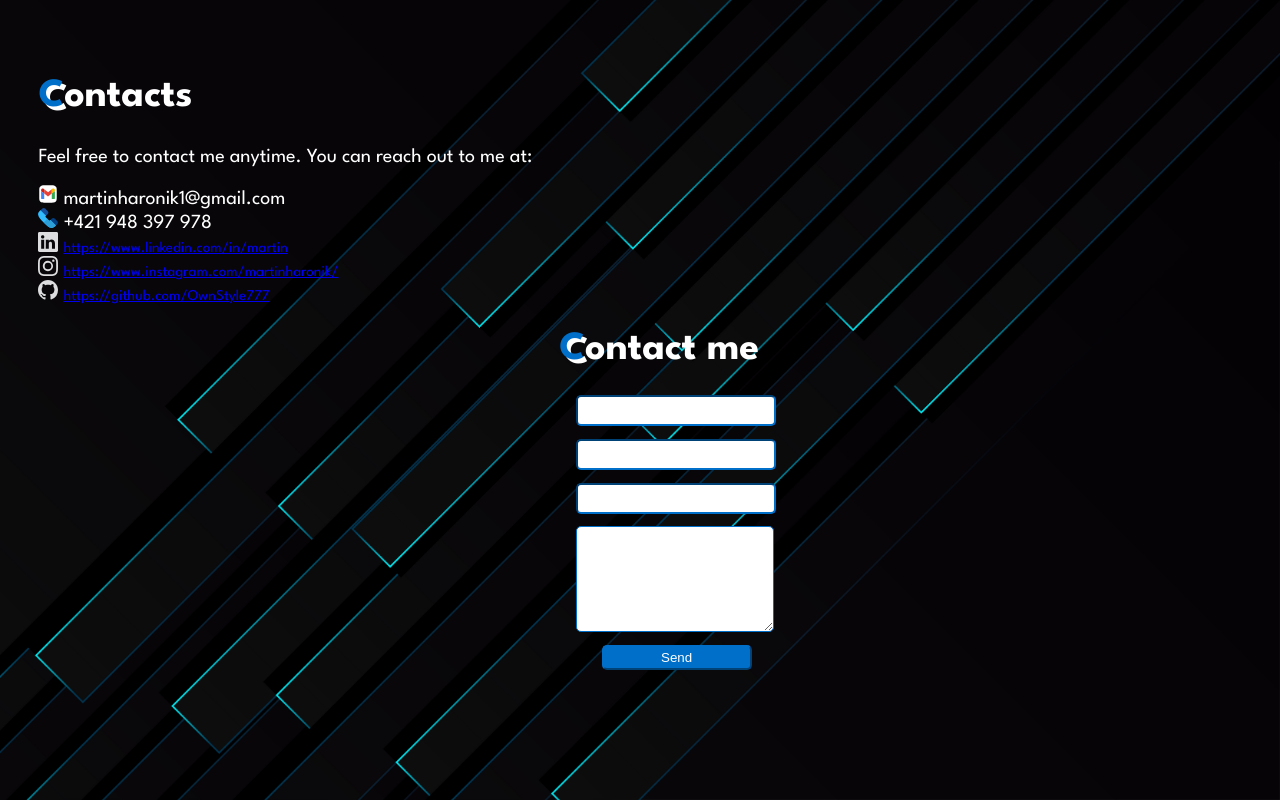
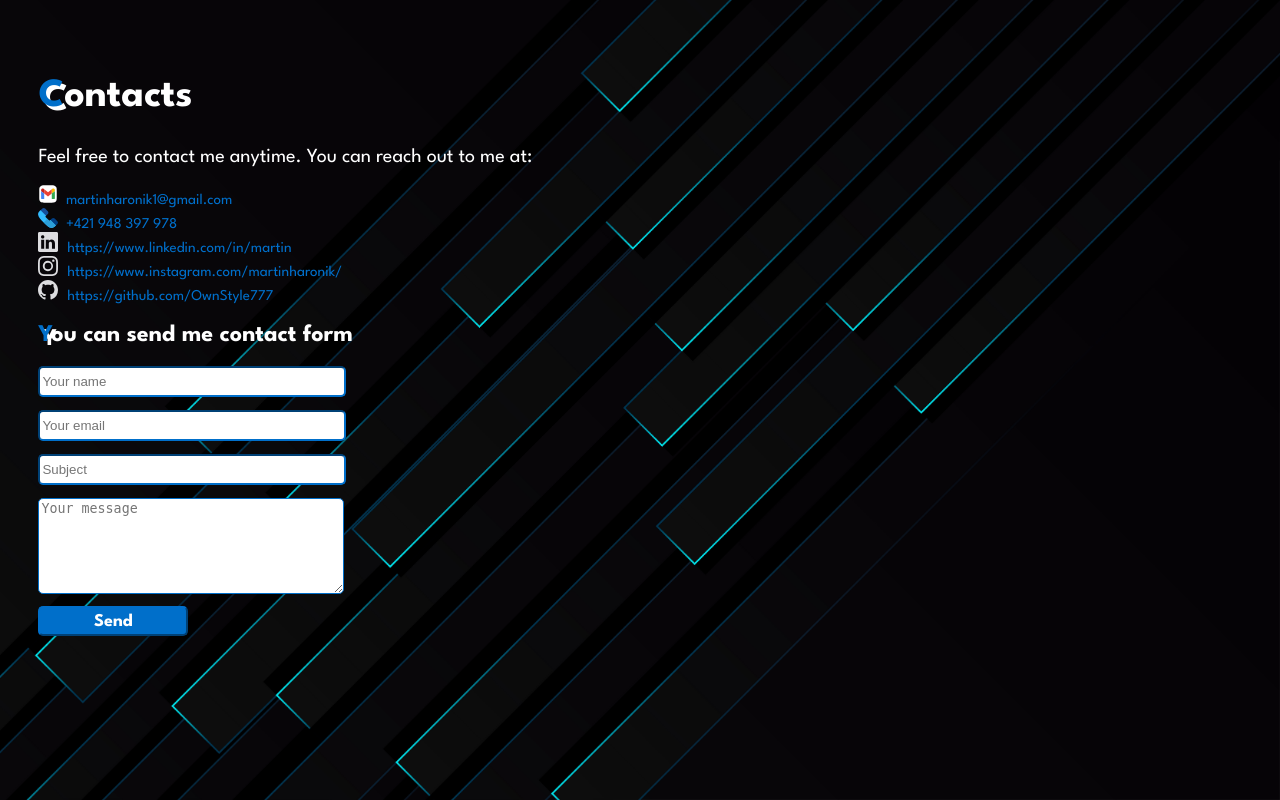
Before and after one commit to OwnStyle777/myPorfolioPage, a PHP site: page /contacts.html in a window 1280 px wide. Run offline with PHP 8.4, Linux system fonts and the light colour scheme.

Commit message:
change styles for contact form and add translation of from to script js

```diff
--- a/myPortfolio/contacts.html
+++ b/myPortfolio/contacts.html
@@ -26,41 +26,46 @@
             <p class="textParMyProjects"><span id="contactsText">
                     Feel free to contact me anytime. You can reach out to me at:<br><br>
                 </span>
-                <svg class="svgIcon">
-                    <use xlink:href="icons.svg#gmail" />
-                </svg> martinharonik1@gmail.com<br>
-                <svg class="svgIcon">
-                    <use xlink:href="icons.svg#phone" />
-                </svg> +421 948 397 978 <br>
+                <a href="mailto:martinharonik1@gmail.com" class="anchorSize">
+                    <svg class="svgIcon">
+                      <use xlink:href="icons.svg#gmail" />
+                    </svg> &nbsp;martinharonik1@gmail.com
+                  </a><br>
+                <a href="tel:+421948397978" class="anchorSize">
+                    <svg class="svgIcon">
+                      <use xlink:href="icons.svg#phone" />
+                    </svg> &nbsp;+421 948 397 978
+                  </a><br>
                 <a href="https://www.linkedin.com/in/martin-h%C3%A1ron%C3%ADk/" target="blank">
                     <svg class="svgIcon">
                         <use xlink:href="icons.svg#linkedin" />
                     </svg></a> <a href="https://www.linkedin.com/in/martin-h%C3%A1ron%C3%ADk/"
-                    class="anchorSize">https://www.linkedin.com/in/martin</a><br>
+                    class="anchorSize"> &nbsp;https://www.linkedin.com/in/martin</a><br>
                 <a href="https://www.instagram.com/martinharonik/" target="blank">
                     <svg class="svgIcon">
                         <use xlink:href="icons.svg#instagram" />
                     </svg></a> <a href="https://www.instagram.com/martinharonik/"
-                    class="anchorSize">https://www.instagram.com/martinharonik/</a><br>
+                    class="anchorSize"> &nbsp;https://www.instagram.com/martinharonik/</a><br>
                 <a href="https://github.com/OwnStyle777" target="blank">
                     <svg class="svgIcon">
                         <use xlink:href="icons.svg#gitHub" />
                     </svg></a> <a href="https://github.com/OwnStyle777"
-                    class="anchorSize">https://github.com/OwnStyle777</a><br>
+                    class="anchorSize"> &nbsp;https://github.com/OwnStyle777</a><br>
 
             </p>
         </section>
-       <div class="background">
-        <h1 class="textPar1" id="contactsHeading" style="text-align: center;"><span class="blueText">C</span>ontact me</h1>
+    <section id="contactForm">
+        <h2 id="contactsHeading" style="padding-left: 3%;"><span class="blueText">Y</span>ou can send me contact form</h2>
         <div class="iconContainer">
-        <input class="inputStyles"></input>
-        <input class="inputStyles"></input>
-        <input class="inputStyles"></input>
-        <textarea class="inputStyles" style="height: 100px;"></textarea>
-        <button class="buttonStyle">Send</button>
+            <form action="https://formspree.io/f/mvoebwdj" method="POST">
+                <input class="inputStyles" type="text" name="name" placeholder="Your name" required>
+                <input class="inputStyles" type="email" name="_replyto" placeholder="Your email" required>
+                <input class="inputStyles" type="text" name="_subject" placeholder="Subject">
+                <textarea class="inputStyles" name="message" style="height: 90px;" placeholder="Your message" required></textarea>
+                <button class="buttonStyle" type="submit">Send</button>
+    </form>
         </div>
-       </div>
-
+    </section>
     </div>
     <br>
     <br>
--- a/myPortfolio/index.css
+++ b/myPortfolio/index.css
@@ -326,21 +326,6 @@ body{
   z-index: 9999;
   transition: opacity 0.5s;
 }
-#loading-screen1 {
-  position: fixed;
-  top: 0;
-  left: 0;
-  width: 100%;
-  height: 100%;
-  background-color: #000000;
-  display: flex;
-  justify-content: center;
-  align-items: center;
-  z-index: 9999;
-  transition: opacity 0.5s;
-}
-
-
 .loading-icon {
   width: 50px;
   height: 50px;
@@ -358,21 +343,42 @@ body{
 
 
 .inputStyles{
-  width: 15%;
+  width: 300px;
  margin-bottom: 1%;
   height: 25px;
-  margin-left: 45%;
+  margin-left: 3%;
   border-color: #006fca;
   border-radius: 5px 5px 5px 5px;
+  display: block;
 }
 
 .buttonStyle{
+  display: block;
   width: 150px;
   margin-bottom: 1%;
-   height: 25px;
-   margin-left: 47%;
+  margin-left: 3%;
+   height: 30px;
+   font-family: "League Spartan", sans-serif;
+   font-size: large;
+   font-weight: 700;
    border-color: #006fca;
    color: #ffffff;
    background-color: #006fca;
    border-radius: 5px 5px 5px 5px;
+
+
 }
+.buttonStyle:hover{
+
+  background-color: #00186e;
+  cursor: pointer;
+  transform: scale(1.1);
+  transition: transform 0.3s ease;
+  display: inline-block;
+
+}
+
+a {
+  text-decoration: none;
+  color: #006fca;
+}
--- a/myPortfolio/scripts.js
+++ b/myPortfolio/scripts.js
@@ -129,8 +129,20 @@ function changeLanguage() {
             // Zmena jazyka pre sekciu "contacts"
             var  contactsHeading = document.getElementById("contactsHeading");
             var  contactsText = document.getElementById("contactsText");
+            var contactForm = document.getElementById("contactForm");
             contactsHeading.innerHTML = "<span class='blueText'>K</span>ontakty</h1>";
-            contactsText.innerHTML = "Neváhajte ma kedykoľvek kontaktovať.:<br><br>"
+            contactsText.innerHTML = "Neváhajte ma kedykoľvek kontaktovať.<br><br>"
+            contactForm.innerHTML = `<h2 id="contactsHeading" style="padding-left: 3%;"><span class="blueText">M</span>ôžeš mi poslať kontaktný formulár</h2>
+            <div class="iconContainer">
+                <form action="https://formspree.io/f/mvoebwdj" method="POST">
+                    <input class="inputStyles" type="text" name="name" placeholder="Meno" required>
+                    <input class="inputStyles" type="email" name="_replyto" placeholder="Email" required>
+                    <input class="inputStyles" type="text" name="_subject" placeholder="Predmet">
+                    <textarea class="inputStyles" name="message" style="height: 90px;" placeholder="Tvoja správa" required></textarea>
+                    <button class="buttonStyle" type="submit">Poslať</button>
+        </form>
+            </div>`
+
 
             break;
         case "myProjects":
@@ -251,8 +263,19 @@ switch (activeSection) {
         // Zmena jazyka pre sekciu "contacts"
         var  contactsHeading = document.getElementById("contactsHeading");
         var  contactsText = document.getElementById("contactsText");
+        var contactForm = document.getElementById("contactForm");
         contactsHeading.innerHTML = "<span class='blueText'>C</span>ontacts</h1>";
         contactsText.innerHTML = "Feel free to contact me anytime. You can reach out to me at:<br><br>"
+        contactForm.innerHTML =`<h2 id="contactsHeading" style="padding-left: 3%;"><span class="blueText">Y</span>ou can send me contact form</h2>
+        <div class="iconContainer">
+            <form action="https://formspree.io/f/mvoebwdj" method="POST">
+                <input class="inputStyles" type="text" name="name" placeholder="Your name" required>
+                <input class="inputStyles" type="email" name="_replyto" placeholder="Your email" required>
+                <input class="inputStyles" type="text" name="_subject" placeholder="Subject">
+                <textarea class="inputStyles" name="message" style="height: 90px;" placeholder="Your message" required></textarea>
+                <button class="buttonStyle" type="submit">Send</button>
+    </form>
+        </div>`;
 
         break;
     case "myProjects":
```
